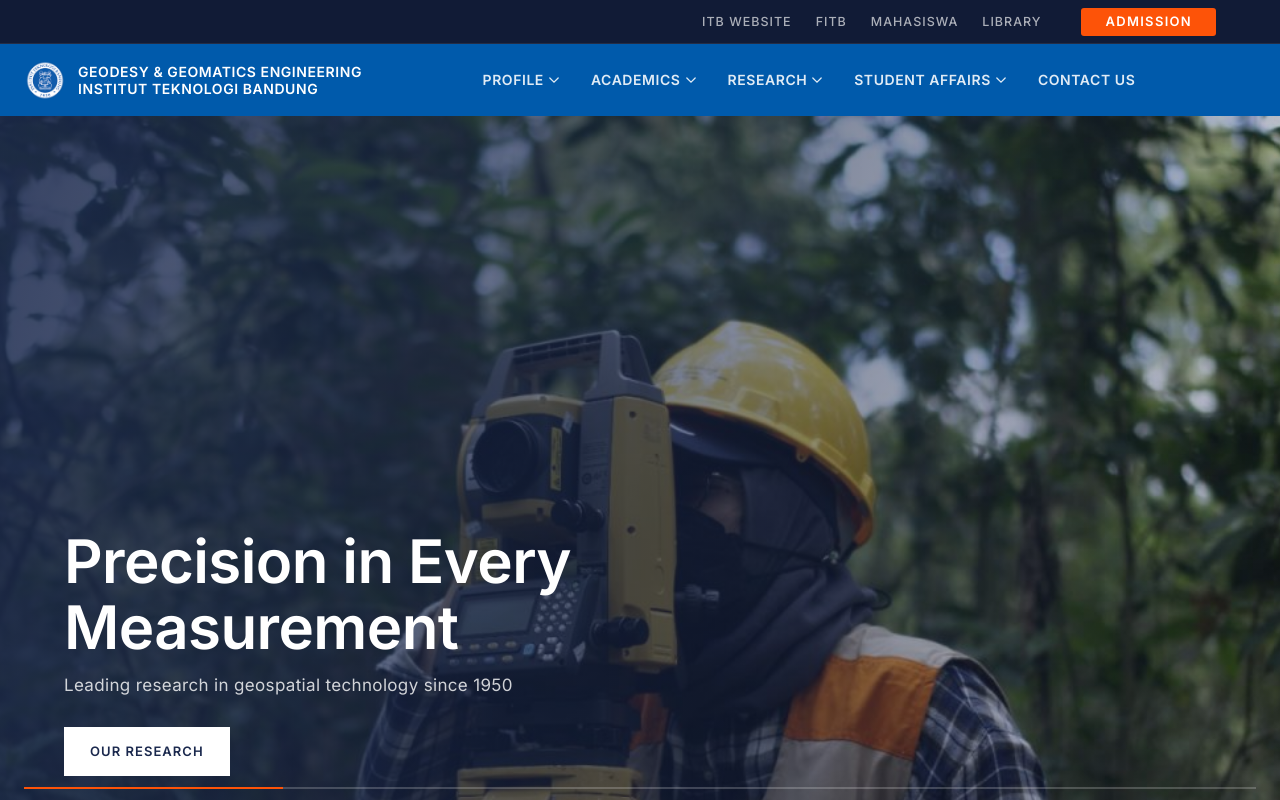
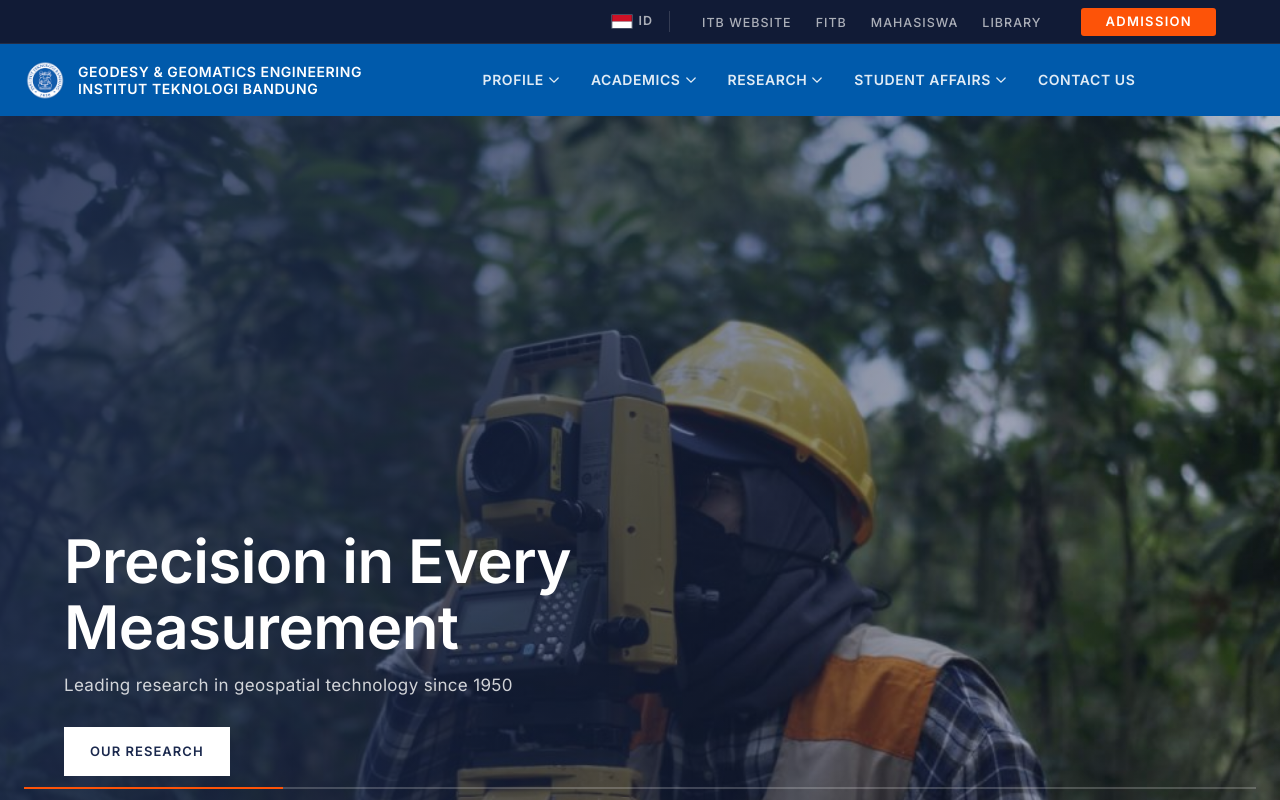
Before and after one commit to IchsanFachriS/website-gd, a React (Vite) app: page / in a window 1280 px wide. Shown: the top 800 px of the page. Built offline with nearby package versions, Linux system fonts and the light colour scheme.

Commit message:
add langswitch icon and delete student organization section

```diff
--- a/src/components/layout/Header.tsx
+++ b/src/components/layout/Header.tsx
@@ -16,11 +16,6 @@ function labelToPageKey(label: string): string {
     .replace(/-$/, "");
 }
 
-/**
- * Mapping dari URL path → page key.
- * Profile children langsung di root level path.
- * Semua menu lain: parent/child.
- */
 const PROFILE_CHILD_PATHS = [
   "what-is-geodesy",
   "our-history",
@@ -29,9 +24,7 @@ const PROFILE_CHILD_PATHS = [
 
 function buildUrl(parentPath: string | undefined, childPath?: string): string {
   if (!parentPath || parentPath === "profile") {
-    // Profile parent → root
     if (!childPath) return pageUrl("");
-    // Profile children → langsung tanpa prefix
     return pageUrl(childPath);
   }
   if (childPath) {
@@ -48,22 +41,18 @@ function resolvePageFromPathname(pathname: string): string {
   }
   clean = clean.replace(/^\//, "").replace(/\/$/, "");
 
-  // Root → home
   if (!clean) return "home";
 
-  // Cek profile children (langsung di root)
   if (PROFILE_CHILD_PATHS.includes(clean)) {
     return clean;
   }
 
-  // Cek exact match dengan nav items (parent)
   for (const item of NAV_ITEMS) {
     if (item.path && item.path === clean) {
       return labelToPageKey(item.label);
     }
   }
 
-  // Cek path dengan format parent/child
   for (const item of NAV_ITEMS) {
     if (item.children) {
       for (const child of item.children) {
@@ -79,9 +68,140 @@ function resolvePageFromPathname(pathname: string): string {
     }
   }
 
-  // Fallback: ambil segmen terakhir
   const segments = clean.split("/");
   return segments[segments.length - 1];
+}
+
+// ── Flag SVGs ─────────────────────────────────────────────────
+
+function FlagUK() {
+  return (
+    <svg
+      xmlns="http://www.w3.org/2000/svg"
+      viewBox="0 0 60 30"
+      style={{ width: "20px", height: "13px", display: "block", flexShrink: 0 }}
+      aria-hidden="true"
+    >
+      <clipPath id="uk-clip">
+        <path d="M0 0v30h60V0z" />
+      </clipPath>
+      <path d="M0 0v30h60V0z" fill="#012169" />
+      <path d="M0 0l60 30m0-30L0 30" stroke="#fff" strokeWidth="6" />
+      <path d="M0 0l60 30m0-30L0 30" stroke="#C8102E" strokeWidth="4" clipPath="url(#uk-clip)" />
+      <path d="M30 0v30M0 15h60" stroke="#fff" strokeWidth="10" />
+      <path d="M30 0v30M0 15h60" stroke="#C8102E" strokeWidth="6" />
+    </svg>
+  );
+}
+
+function FlagID() {
+  return (
+    <svg
+      xmlns="http://www.w3.org/2000/svg"
+      viewBox="0 0 60 40"
+      style={{ width: "20px", height: "13px", display: "block", flexShrink: 0 }}
+      aria-hidden="true"
+    >
+      <rect width="60" height="20" fill="#CE1126" />
+      <rect y="20" width="60" height="20" fill="#fff" />
+    </svg>
+  );
+}
+
+// ── Language Switcher ─────────────────────────────────────────
+// Shows only the active flag + code. Click to toggle EN ↔ ID.
+
+type Lang = "en" | "id";
+
+function LangSwitcher() {
+  const [lang, setLang] = useState<Lang>("id");
+  const next: Lang = lang === "id" ? "en" : "id";
+
+  return (
+    <button
+      onClick={() => setLang(next)}
+      title={lang === "id" ? "Switch to English" : "Ganti ke Bahasa Indonesia"}
+      aria-label={lang === "id" ? "Switch to English" : "Ganti ke Bahasa Indonesia"}
+      style={{
+        display: "flex",
+        alignItems: "center",
+        gap: "6px",
+        padding: "3px 0",
+        background: "transparent",
+        border: "none",
+        cursor: "pointer",
+      }}
+    >
+      <span style={{
+        display: "flex",
+        alignItems: "center",
+        border: "1px solid rgba(255,255,255,0.22)",
+        lineHeight: 0,
+        borderRadius: "1px",
+        overflow: "hidden",
+        flexShrink: 0,
+      }}>
+        {lang === "id" ? <FlagID /> : <FlagUK />}
+      </span>
+      <span style={{
+        fontFamily: "var(--font-display)",
+        fontSize: "12.5px",
+        fontWeight: 700,
+        letterSpacing: "0.08em",
+        color: "rgba(255,255,255,0.65)",
+        lineHeight: 1,
+      }}>
+        {lang.toUpperCase()}
+      </span>
+    </button>
+  );
+}
+
+// ── Navbar inline lang switcher (mobile only) ────────────────
+// Compact version: just flag + code, no extra chrome
+function NavbarLangSwitcher() {
+  const [lang, setLang] = useState<Lang>("id");
+  const next: Lang = lang === "id" ? "en" : "id";
+
+  return (
+    <button
+      onClick={() => setLang(next)}
+      title={lang === "id" ? "Switch to English" : "Ganti ke Bahasa Indonesia"}
+      aria-label={lang === "id" ? "Switch to English" : "Ganti ke Bahasa Indonesia"}
+      style={{
+        display: "flex",
+        alignItems: "center",
+        gap: "5px",
+        padding: "6px 8px",
+        background: "rgba(255,255,255,0.1)",
+        border: "1px solid rgba(255,255,255,0.2)",
+        cursor: "pointer",
+        borderRadius: "2px",
+      }}
+    >
+      <span style={{
+        display: "flex",
+        alignItems: "center",
+        border: "1px solid rgba(255,255,255,0.25)",
+        lineHeight: 0,
+        borderRadius: "1px",
+        overflow: "hidden",
+        flexShrink: 0,
+      }}>
+        {lang === "id" ? <FlagID /> : <FlagUK />}
+      </span>
+      <span style={{
+        fontFamily: "var(--font-display)",
+        fontSize: "11px",
+        fontWeight: 700,
+        letterSpacing: "0.08em",
+        color: "rgba(255,255,255,0.85)",
+        lineHeight: 1,
+      }}>
+        {lang.toUpperCase()}
+      </span>
+    </button>
+  );
 }
 
 // ── Topbar ────────────────────────────────────────────────────
@@ -92,9 +212,13 @@ export function Topbar() {
       <div className="gd-container">
         <nav className="gd-topbar-nav" aria-label="auxiliary navigation">
           <ul>
+            {/* Language switcher — first, separated by right border */}
+            <li style={{ paddingRight: "16px", marginRight: "8px", borderRight: "1px solid rgba(255,255,255,0.15)", display: "flex", alignItems: "center" }}>
+              <LangSwitcher />
+            </li>
             <li><a href="https://www.itb.ac.id" target="_blank" rel="noreferrer">ITB Website</a></li>
             <li><a href="https://fitb.itb.ac.id" target="_blank" rel="noreferrer">FITB</a></li>
-            <li><a href="https://kemahasiswaan.itb.ac.id" target="_blank" rel="noreferrer">Mahasiswa</a></li>
+            <li><a href={pageUrl("student-affairs")}>Mahasiswa</a></li>
             <li><a href="https://digilib.itb.ac.id" target="_blank" rel="noreferrer">Library</a></li>
             <li className="gd-topbar-admission">
               <a
@@ -121,7 +245,6 @@ export function Navbar({ onNavigate }: HeaderProps) {
   const [activeMenu, setActiveMenu] = useState<string | null>(null);
   const navRef = useRef<HTMLDivElement>(null);
 
-  // ── On mount: restore page from current URL ──
   useEffect(() => {
     const page = resolvePageFromPathname(window.location.pathname);
     if (page !== "home") {
@@ -130,7 +253,6 @@ export function Navbar({ onNavigate }: HeaderProps) {
     // eslint-disable-next-line react-hooks/exhaustive-deps
   }, []);
 
-  // ── Handle browser back/forward ──
   useEffect(() => {
     const handlePopState = () => {
       const page = resolvePageFromPathname(window.location.pathname);
@@ -140,14 +262,12 @@ export function Navbar({ onNavigate }: HeaderProps) {
     return () => window.removeEventListener("popstate", handlePopState);
   }, [onNavigate]);
 
-  // ── Scroll shadow ──
   useEffect(() => {
     const onScroll = () => setScrolled(window.scrollY > 10);
     window.addEventListener("scroll", onScroll);
     return () => window.removeEventListener("scroll", onScroll);
   }, []);
 
-  // ── Close desktop dropdown on outside click ──
   useEffect(() => {
     const handler = (e: MouseEvent) => {
       if (navRef.current && !navRef.current.contains(e.target as Node)) {
@@ -158,13 +278,11 @@ export function Navbar({ onNavigate }: HeaderProps) {
     return () => document.removeEventListener("mousedown", handler);
   }, []);
 
-  // ── Lock body scroll when mobile menu is open ──
   useEffect(() => {
     document.body.style.overflow = mobileOpen ? "hidden" : "";
     return () => { document.body.style.overflow = ""; };
   }, [mobileOpen]);
 
-  // ── Close mobile menu on Escape key ──
   useEffect(() => {
     const handler = (e: KeyboardEvent) => {
       if (e.key === "Escape" && mobileOpen) setMobileOpen(false);
@@ -173,7 +291,6 @@ export function Navbar({ onNavigate }: HeaderProps) {
     return () => document.removeEventListener("keydown", handler);
   }, [mobileOpen]);
 
-  // ── Navigation handlers ──
   const handleNavClick = (item: NavItem) => {
     const url = buildUrl(item.path);
     window.history.pushState(null, "", url);
@@ -277,7 +394,6 @@ export function Navbar({ onNavigate }: HeaderProps) {
                   )}
                 </button>
 
-                {/* Dropdown */}
                 {item.children && (
                   <div
                     className="gd-dropdown"
@@ -300,6 +416,10 @@ export function Navbar({ onNavigate }: HeaderProps) {
 
           {/* ── Actions ── */}
           <div className="gd-header-actions">
+            {/* Lang switcher — visible only on mobile, sits left of burger */}
+            <div className="gd-mobile-lang-btn">
+              <NavbarLangSwitcher />
+            </div>
             <button
               className={`gd-burger ${mobileOpen ? "active" : ""}`}
               aria-label={mobileOpen ? "Close menu" : "Open menu"}
@@ -391,6 +511,16 @@ export function Navbar({ onNavigate }: HeaderProps) {
               >
                 Admission
               </a>
+
+              {/* Mobile language switcher */}
+              <div style={{
+                display: "flex",
+                alignItems: "center",
+                gap: "8px",
+                paddingTop: "4px",
+              }}>
+                <MobileLangSwitcher />
+              </div>
             </div>
           </div>
         </div>
@@ -398,3 +528,38 @@ export function Navbar({ onNavigate }: HeaderProps) {
     </div>
   );
 }
+
+// ── Mobile-friendly lang switcher (used inside mobile menu) ───
+function MobileLangSwitcher() {
+  const [lang, setLang] = useState<Lang>("id");
+  const next: Lang = lang === "id" ? "en" : "id";
+
+  return (
+    <button
+      onClick={() => setLang(next)}
+      title={lang === "id" ? "Switch to English" : "Ganti ke Bahasa Indonesia"}
+      style={{
+        display: "flex",
+        alignItems: "center",
+        gap: "8px",
+        background: "rgba(255,255,255,0.07)",
+        border: "1px solid rgba(255,255,255,0.15)",
+        padding: "7px 12px",
+        cursor: "pointer",
+        borderRadius: "2px",
+      }}
+    >
+      <span style={{
+        display: "flex", alignItems: "center",
+        border: "1px solid rgba(255,255,255,0.2)",
+        lineHeight: 0, borderRadius: "1px", overflow: "hidden",
+      }}>
+        {lang === "id" ? <FlagID /> : <FlagUK />}
+      </span>
+      <span style={{
+        fontFamily: "var(--font-display)", fontSize: "12px",
+        fontWeight: 700, letterSpacing: "0.1em", color: "rgba(255,255,255,0.65)",
+      }}>{lang.toUpperCase()}</span>
+    </button>
+  );
+}
--- a/src/styles/main.css
+++ b/src/styles/main.css
@@ -75,8 +75,13 @@ address { font-style: normal; }
   display: flex;
   align-items: center;
 }
-.gd-topbar .gd-container { display: flex; justify-content: flex-end; width: 100%; }
-.gd-topbar-nav ul { display: flex; gap: 24px; }
+.gd-topbar .gd-container {
+  display: flex;
+  justify-content: flex-end;
+  align-items: center;
+  width: 100%;
+}
+.gd-topbar-nav ul { display: flex; gap: 24px; align-items: center; }
 .gd-topbar-nav a {
   font-family: var(--font-display);
   font-size: 12.5px;
@@ -110,6 +115,24 @@ address { font-style: normal; }
 .gd-topbar-admission-link:hover {
   background: var(--orange-dark) !important;
   color: var(--white) !important;
+}
+
+/* Mobile lang switcher — hidden on desktop, shown next to burger */
+.gd-mobile-lang-btn {
+  display: none;
+}
+
+@media (max-width: 1024px) {
+  .gd-mobile-lang-btn {
+    display: flex;
+    align-items: center;
+  }
+
+  .gd-header-actions {
+    display: flex;
+    align-items: center;
+    gap: 8px;
+  }
 }
 
 /* ============================================================
```
Also changed, not shown: src/components/pages/student-affairs/StudentAffairsPage.tsx (+0 -31 lines).
